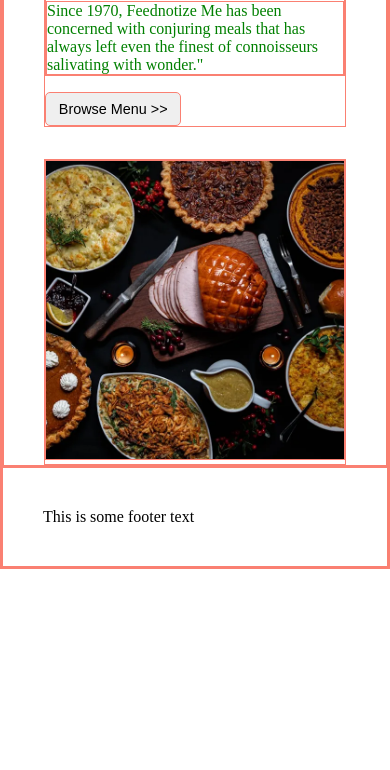
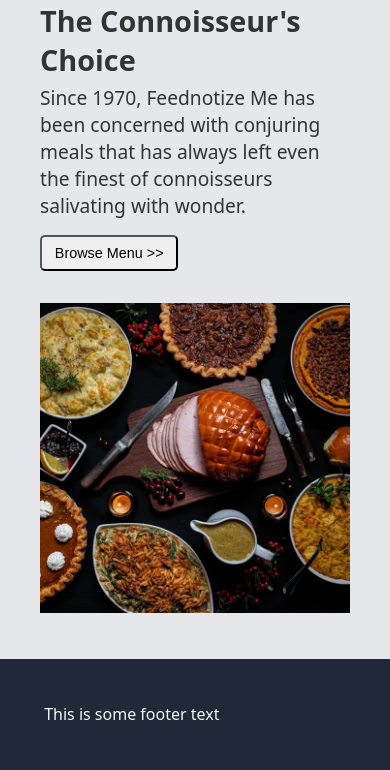
Before and after one commit to zakingslayerv22/restaurant-page, a website built with webpack: page src/index.html in a window 390 px wide. Shown: the part 214-984 px from the top of the page. Before the commit the page ends 844 px from the top, so only its background shows below. Built offline with nearby package versions, Linux system fonts and the light colour scheme.

Commit message:
Add styles to body
In the index.css, add a gap
to the body so
there would be space between
its items (header, content and
footer). Give body a color,
a background color and a
font-family with fallback
fonts.

Increase nav and footer's
paddings.to remove the small
whitespace after footer. Also
give them a background color.

Increase the font size of
hero text container and
give container a
background color.

In the media query, reduce
the value of the gap of body
so that the items of body
do not look too far away from
each other on smaller screens

In the index.js, update the
hero created element from a
h1 to a h2 and change its
class name. Also change its
variable name and update
all instances of the name
to reflect the new name.

```diff
--- a/src/index.css
+++ b/src/index.css
@@ -2,13 +2,18 @@
     box-sizing: border-box;
     margin: 0;
     padding: 0;
-    border: 1px solid salmon;
+    /* border: 1px solid salmon; */
 }
 
 body {
     display: grid;
     grid-template-rows: auto 1fr auto;
-    /* gap: 0.3rem; */
+    gap: 3.5rem;
+    color: whitesmoke;
+    background-color: #E5E7EB;
+    font-family: system-ui, -apple-system, BlinkMacSystemFont, 'Segoe UI', Roboto, Oxygen, Ubuntu, Cantarell, 'Open Sans', 'Helvetica Neue', sans-serif;
+
+
 }
 
 nav {
@@ -27,7 +32,8 @@ button {
 }
 
 nav, .footer {
-    padding: 2.5rem;
+    padding: 2.76rem;
+    background-color: #1F2937;;
 }
 
 .home-container {
@@ -41,6 +47,7 @@ nav, .footer {
 .hero-text-container {
     display: grid;
     gap: 0.3rem;
+    font-size: 1.2rem;
 }
 
 .hero-button {
@@ -57,12 +64,14 @@ nav, .footer {
 
 
 #content {
-    color: green;
+    color: #333333;
 }
 
 @media screen and (max-width: 550px) {
     /* CSS styles for small screens - less than 550px*/
-
+    body {
+        gap: 2.6rem;
+    }
 
     nav {
         display: grid;
--- a/src/index.js
+++ b/src/index.js
@@ -24,15 +24,15 @@ function createHomeModule() {
     const heroText = document.createElement("div");
     heroText.classList.add("hero-text-container");
 
-    const heroH1 = document.createElement("h1");
-    heroH1.classList.add("hero-h1");
-    heroH1.textContent = "Feednotize Me";
+    const heroH2 = document.createElement("h2");
+    heroH2.classList.add("hero-h2");
+    heroH2.textContent = "The Connoisseur's Choice";
 
     const heroParagraph = document.createElement("p");
     heroParagraph.classList.add("hero-paragraph");
     heroParagraph.textContent = `Since 1970, Feednotize Me has
     been concerned with conjuring meals that has always left
-    even the finest of connoisseurs salivating with wonder."`
+    even the finest of connoisseurs salivating with wonder.`
 
     const heroButton = document.createElement("button");
     heroButton.classList.add("hero-button");
@@ -52,7 +52,7 @@ function createHomeModule() {
     homeContainer.append(heroLeft, heroRight);
     heroLeft.append(heroText, heroButton);
     heroRight.appendChild(heroImage);
-    heroText.append(heroH1, heroParagraph);
+    heroText.append(heroH2, heroParagraph);
 }
 
 createHomeModule()
```
